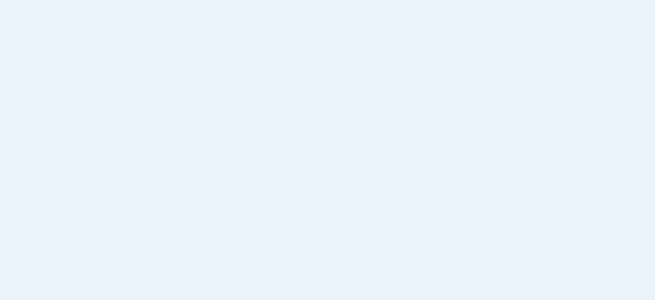
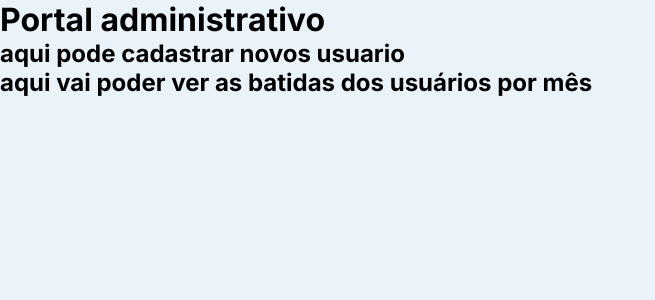
Before and after one commit to jorgelucasalima/pontonow, a React (Create React App) app: page /admin in a window 1280 px wide. Before the commit this address had no page. Shown: the top 300 px of the page, without its empty margins (0-655 px from the left). Built offline with nearby package versions, Linux system fonts and the light colour scheme.

Commit message:
incluido admin em routes

```diff
--- a/src/routes.js
+++ b/src/routes.js
@@ -3,6 +3,7 @@ import { Route, Routes } from "react-router-dom";
 import { BatidaPonto } from "./pages/BatidaPonto";
 import { Login } from "./pages/Login";
 import { LoginAdmin } from "./pages/LoginAdmin";
+import { Administrativo } from "./pages/Administrativo";
 
 export default function Rotas() {
   return(
@@ -10,6 +11,7 @@ export default function Rotas() {
       <Route path="/" element={<Login/>}/>
       <Route path="/loginadmin" element={<LoginAdmin/>}/>
       <Route path="/batidaponto" element={<BatidaPonto/>}/>
+      <Route path="/admin" element={<Administrativo/>}/>
     </Routes>
   )
 }
```
